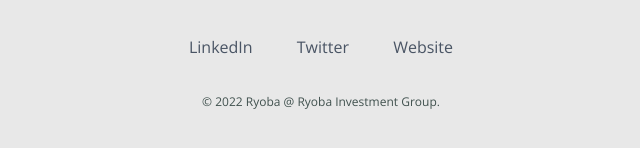
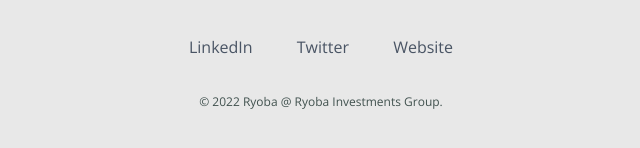
Before and after one commit to ryio-17/MySite, a plain HTML site: page index.html in a window 1280 px wide. Shown: the part 2986-3134 px from the top of the page, 319-959 px from the left. Drawn offline with nearby package versions, Linux system fonts and the light colour scheme.

Commit message:
Update index.html

```diff
--- a/index.html
+++ b/index.html
@@ -76,7 +76,7 @@
     <a class="footer-link" href="https://www.linkedin.com/in/ibrahim-joseph-247850120/">LinkedIn</a>
     <a class="footer-link" href="https://twitter.com/RyiojoseTz">Twitter</a>
     <a class="footer-link" href="#">Website</a>
-    <p class="copyright">© 2022 Ryoba @ Ryoba Investment Group.</p>
+    <p class="copyright">© 2022 Ryoba @ Ryoba Investments Group.</p>
   </div>
 </body>
 </html>
```
